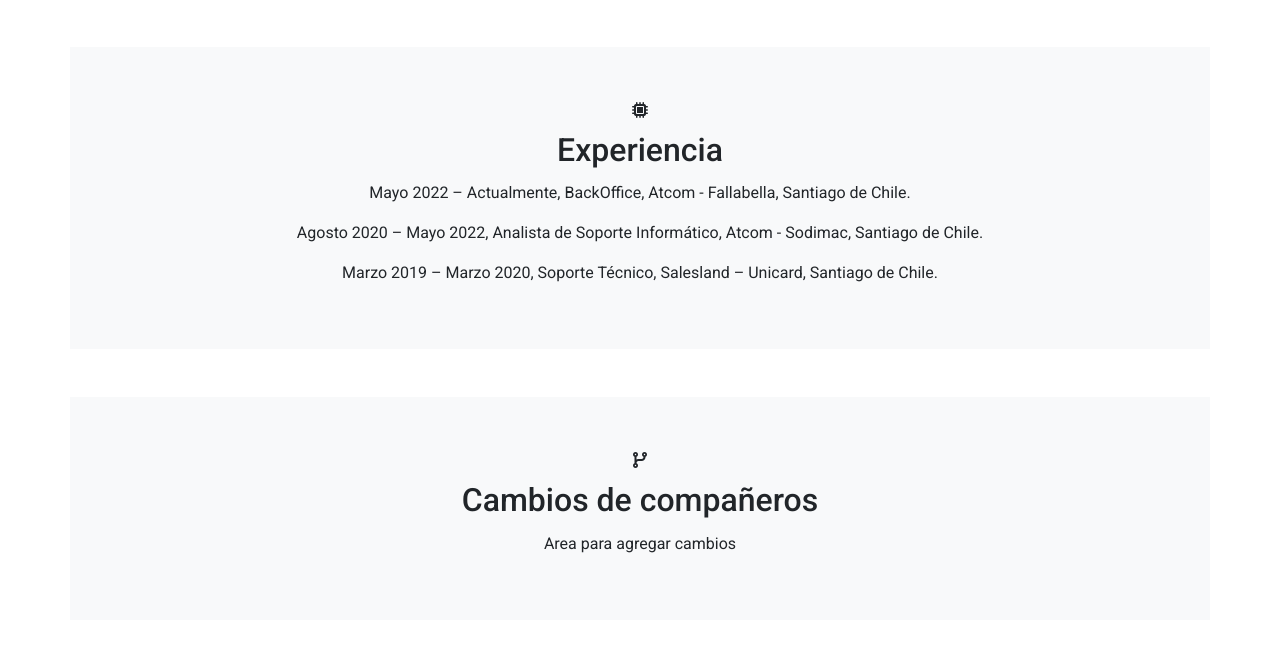
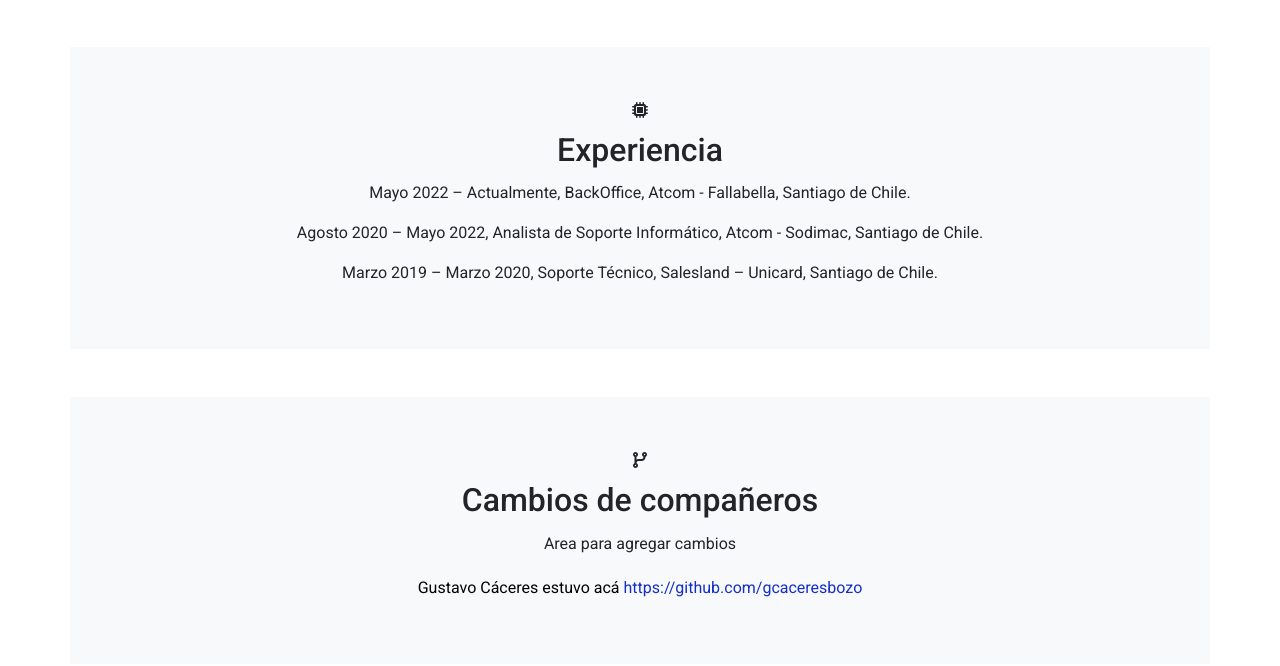
Before and after one commit to afpbcode/afpbcode.github.io, a plain HTML site: page index.html in a window 1280 px wide. Shown: the part 2658-3324 px from the top of the page. Drawn offline with nearby package versions, Linux system fonts and the light colour scheme.

Commit message:
Agregue un parrafo Gustavo Estuvo Acá + la url de mi GITHUB

```diff
--- a/assets/css/style.css
+++ b/assets/css/style.css
@@ -1,3 +1,18 @@
 body{
     font-family: Roboto;
 }
+.credit-text {
+    text-align: center;
+    color: #000;
+    font-size: 16px;
+    margin-top: 20px;
+}
+
+.credit-text a {
+    text-decoration: none;
+    color: #007bff;
+}
+
+.credit-text a:hover {
+    text-decoration: underline;
+}
--- a/index.html
+++ b/index.html
@@ -152,6 +152,7 @@
             <h2 class="text-center py-1">Cambios de compañeros</h2>
             <p class="text-center">Area para agregar cambios</p>
             <p class="text-center"><!--Aca podrán agregar sus cambios--></p>
+            <p class="credit-text"> Gustavo Cáceres estuvo acá <a href="https://github.com/gcaceresbozo" style="color: rgb(20, 47, 197);">https://github.com/gcaceresbozo</a></p>
         </div>
     </section>
 
```
